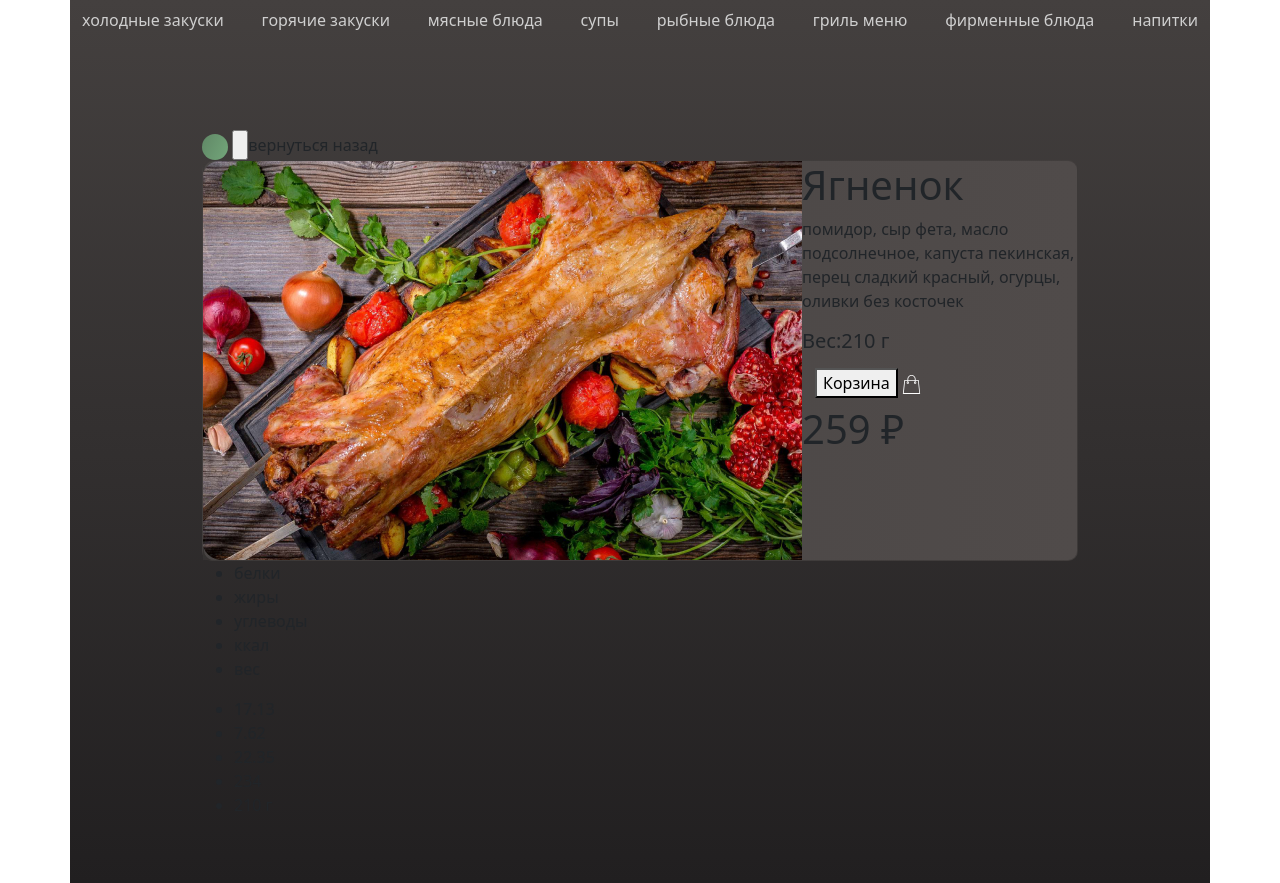
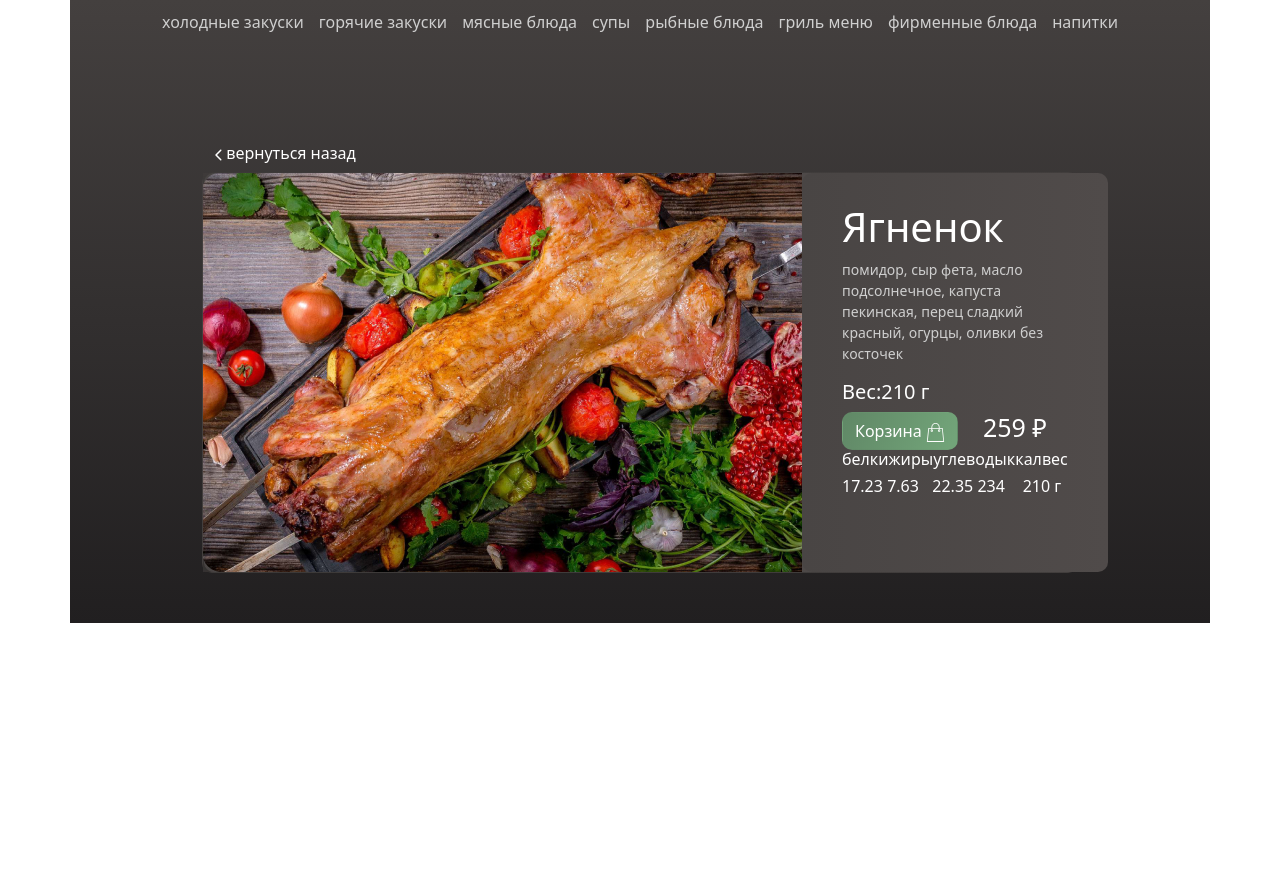
Before and after one commit to oldfkic/online-foodshop, a website: page index.html in a window 1280 px wide. After the commit the page ends 800 px from the top, so only its background shows below. Drawn offline with nearby package versions, Linux system fonts and the light colour scheme; files that its build step writes are made by us from their sources.

Commit message:
article-static upgrade

```diff
--- a/index.html
+++ b/index.html
@@ -23,30 +23,11 @@
         <a href="#" class="nav__link">напитки</a>
       </nav>
       <article class="banner">
-        <div class="button__back">
-          <svg
-            xmlns="http://www.w3.org/2000/svg"
-            width="26"
-            height="26"
-            viewBox="0 0 26 26"
-            fill="none"
-          >
-            <circle cx="13" cy="13" r="13" fill="url(#paint0_linear_1_1797)" />
-            <defs>
-              <linearGradient
-                id="paint0_linear_1_1797"
-                x1="1.25806"
-                y1="1.47727"
-                x2="29.0993"
-                y2="14.4163"
-                gradientUnits="userSpaceOnUse"
-              >
-                <stop stop-color="#618967" />
-                <stop offset="1" stop-color="#72A479" />
-              </linearGradient>
-            </defs>
-          </svg>
-          <input type="button" />вернуться назад
+        <div class="btn btn-back">
+            <svg xmlns="http://www.w3.org/2000/svg" width="7" height="12" viewBox="0 0 7 12" fill="none">
+                <path d="M0.46967 5.46967C0.176777 5.76256 0.176777 6.23744 0.46967 6.53033L5.24264 11.3033C5.53553 11.5962 6.01041 11.5962 6.3033 11.3033C6.59619 11.0104 6.59619 10.5355 6.3033 10.2426L2.06066 6L6.3033 1.75736C6.59619 1.46447 6.59619 0.989593 6.3033 0.6967C6.01041 0.403806 5.53553 0.403806 5.24264 0.696699L0.46967 5.46967ZM2 5.25L1 5.25L1 6.75L2 6.75L2 5.25Z" fill="white"/>
+              </svg>
+            вернуться назад
         </div>
         <span class="card">
           <img src="img/food-1.jpg" alt="" class="image" />
@@ -58,8 +39,8 @@
             </p>
             <h5 class="info__wt">Вес:210 г</h5>
             <span class="shop">
-              <div class="btn">
-                <button class="shop__btn">Корзина</button>
+              <div class="btn btn-shop">
+                Корзина
                 <svg
                   xmlns="http://www.w3.org/2000/svg"
                   width="19"
@@ -80,24 +61,24 @@
                   </defs>
                 </svg>
               </div>
-              <h1 class="shop__money">259 ₽</h1>
+              <h5 class="shop__money">259 ₽</h5>
             </span>
+            <div class="static">
+              <h6>белки</h6>
+              <h6>жиры</h6>
+              <h6>углеводы</h6>
+              <h6>ккал</h6>
+              <h6>вес</h6>
+            </div>
+            <div class="static">
+              <h6>17.23</h6>
+              <h6>7.63</h6>
+              <h6>22.35</h6>
+              <h6>234</h6>
+              <h6>210 г</h6>
+            </div>
           </div>
         </span>
-        <ul class="static__name">
-          <li class="name">белки</li>
-          <li class="name">жиры</li>
-          <li class="name">углеводы</li>
-          <li class="name">ккал</li>
-          <li class="name">вес</li>
-        </ul>
-        <ul class="static__name">
-          <li class="name">17.13</li>
-          <li class="name">7.62</li>
-          <li class="name">22.35</li>
-          <li class="name">234</li>
-          <li class="name">210 г</li>
-        </ul>
       </article>
     </div>
 
--- a/scss/common/_basic.scss
+++ b/scss/common/_basic.scss
@@ -6,6 +6,9 @@ body {
 }
 .container {
     background: linear-gradient(0deg, #211F20 0%, #44403F 100%);
+}
+.navbar {
+    padding: 10px 80px;
 }
 .nav__link {
     color: var(--text-color);
@@ -24,8 +27,32 @@ body {
     width: 599px;
     height: 399px;
 }
-// .name {
-//     text-decoration: none;
-//     color: var(--text-color);
-//     list-style-type: none;
-// }
+.info {
+    color: #fff;
+    border-radius: 10px;
+    background: linear-gradient(90deg, #494544 0%, #504B4A 100%);
+    padding:  30px 40px;
+}
+.info__showing {
+    color: var(--text-color);
+    font-size: 0.875rem;
+}
+.btn-back {
+    color: #fff;
+}
+.shop {
+    display: flex;
+    gap: 25px;
+}
+.shop__money {
+    font-size: 25px;
+}
+.btn-shop {
+    color: #fff;
+    border-radius: 10px;
+    background: linear-gradient(115deg, #618967 5.11%, #72A479 94%);
+}
+.static {
+    display: grid;
+    grid-template-columns: 1fr 1fr 1fr 1fr 1fr;
+}
```
